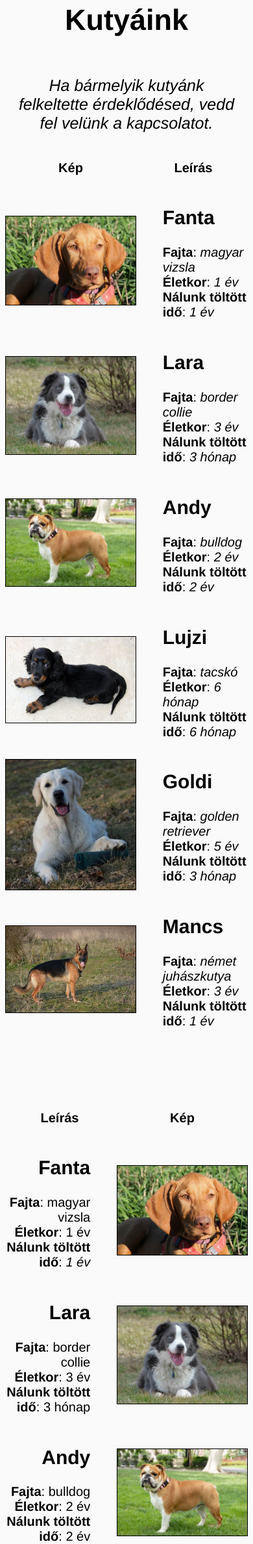
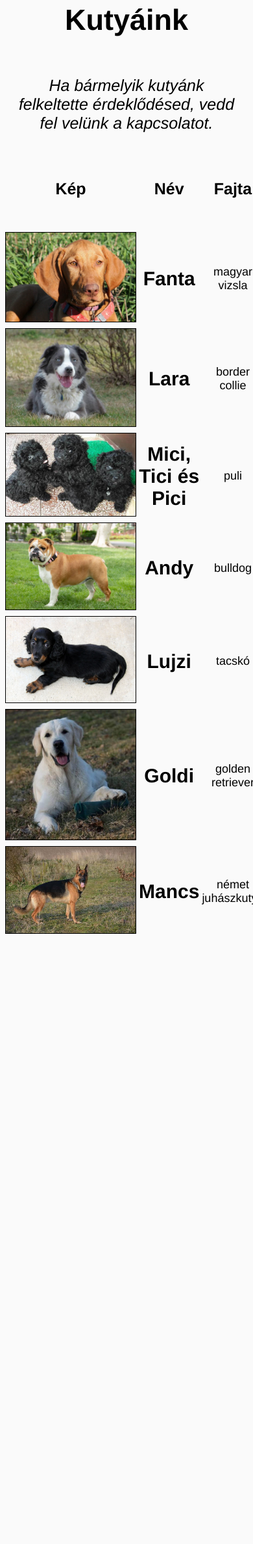
Before and after one commit to martin-nandor-csikos/Webterv, a PHP site: page /kutyaink.html in a window 390 px wide. Shown: the part 632-3008 px from the top of the page at 65% size. After the commit the page ends 2069 px from the top, so only its background shows below. Run offline with PHP 8.4, Linux system fonts and the light colour scheme.

Commit message:
fixed kutyaink and added responsivity

```diff
--- a/kutyaink.html
+++ b/kutyaink.html
@@ -51,176 +51,62 @@
         <i>Ha bármelyik kutyánk felkeltette érdeklődésed, vedd fel velünk a kapcsolatot.</i>
 
         <div id="tablazatok">
-            <table id="kutyaktablazatBal">
+            <table id="kutyaktablazat">
                 <tr>
-                    <th id="kepBal">Kép</th>
-                    <th id="leirasBal">Leírás</th>
+                    <th id="kep">Kép</th>
+                    <th id="nev">Név</th>
+                    <th id="fajta">Fajta</th>
+                    <th id="eletkor">Életkor</th>
+                    <th id="ido">Nálunk töltött idő</th>
                 </tr>
                 <tr>
-                    <td headers="kepBal"><img src="img/magyar_vizsla.jpg" alt="vizsla"></td>
-                    <td headers="leirasBal" class="leiras">
-                        <h2>Fanta</h2>
-                        <p>
-                            <strong>Fajta</strong>: <em>magyar vizsla</em>
-                            <br>
-                            <strong>Életkor</strong>: <em>1 év</em>
-                            <br>
-                            <strong>Nálunk töltött idő</strong>: <em>1 év</em>
-                        </p>
-                    </td>
+                    <td headers="kep"><img src="img/magyar_vizsla.jpg" alt="Vizsla"></td>
+                    <td headers="nev">Fanta</td>
+                    <td headers="fajta">magyar vizsla</td>
+                    <td headers="eletkor">1 év</td>
+                    <td headers="ido">1 év</td>
                 </tr>
                 <tr>
-                    <td headers="kepBal"><img src="img/border-collie-ezust.jpg" alt="bordercollie"></td>
-                    <td headers="leirasBal" class="leiras">
-                        <h2>Lara</h2>
-                        <p>
-                            <strong>Fajta</strong>: <em>border collie</em>
-                            <br>
-                            <strong>Életkor</strong>: <em>3 év</em>
-                            <br>
-                            <strong>Nálunk töltött idő</strong>:<em> 3 hónap</em>
-                        </p>
-                    </td>
-                </tr>
-
-                <tr>
-                    <td headers="kepBal"><img src="img/bulldog.jpg" alt="bulldog"></td>
-                    <td headers="leirasBal" class="leiras">
-                        <h2>Andy</h2>
-                        <p>
-                            <strong>Fajta</strong>:<em> bulldog</em>
-                            <br>
-                            <strong>Életkor</strong>: <em>2 év</em>
-                            <br>
-                            <strong>Nálunk töltött idő</strong>: <em>2 év</em>
-                        </p>
-                    </td>
+                    <td headers="kep"><img src="img/border-collie-ezust.jpg" alt="Border collie"></td>
+                    <td headers="nev">Lara</td>
+                    <td headers="fajta">border collie</td>
+                    <td headers="eletkor">3 év</td>
+                    <td headers="ido">3 hónap</td>
                 </tr>
                 <tr>
-                    <td headers="kepBal"><img src="img/tacsko.jpg" alt="tacsko"></td>
-                    <td headers="leirasBal" class="leiras">
-                        <h2>Lujzi</h2>
-                        <p>
-                            <strong>Fajta</strong>: <em>tacskó</em>
-                            <br>
-                            <strong>Életkor</strong>: <em>6 hónap</em>
-                            <br>
-                            <strong>Nálunk töltött idő</strong>: <em>6 hónap</em>
-                        </p>
-                    </td>
+                    <td headers="kep"><img src="img/puli_kolykok.jpg" alt="Puli"></td>
+                    <td headers="nev">Mici, Tici és Pici</td>
+                    <td headers="fajta">puli</td>
+                    <td headers="eletkor">4 hónap</td>
+                    <td headers="ido">2 hónap</td>
                 </tr>
                 <tr>
-                    <td headers="kepBal"><img src="img/golden_retriever.JPG" alt="goldenretriever"></td>
-                    <td headers="leirasBal" class="leiras">
-                        <h2>Goldi</h2>
-                        <p>
-                            <strong>Fajta</strong>: <em>golden retriever</em>
-                            <br>
-                            <strong>Életkor</strong>: <em>5 év</em>
-                            <br>
-                            <strong>Nálunk töltött idő</strong>: <em>3 hónap</em>
-                        </p>
-                    </td>
+                    <td headers="kep"><img src="img/bulldog.jpg" alt="Bulldog"></td>
+                    <td headers="nev">Andy</td>
+                    <td headers="fajta">bulldog</td>
+                    <td headers="eletkor">2 év</td>
+                    <td headers="ido">2 év</td>
                 </tr>
                 <tr>
-                    <td headers="kepBal"><img src="img/nemet_juhasz.jpg" alt="nemetjuhasz"></td>
-                    <td headers="leirasBal" class="leiras">
-                        <h2>Mancs</h2>
-                        <p>
-                            <strong>Fajta</strong>: <em>német juhászkutya</em>
-                            <br>
-                            <strong>Életkor</strong>:<em> 3 év</em>
-                            <br>
-                            <strong>Nálunk töltött idő</strong>: <em>1 év</em>
-                        </p>
-                    </td>
-                </tr>
-            </table>
-
-
-            <table id="kutyaktablazatJobb">
-                <tr>
-                    <th id="leirasJobb">Leírás</th>
-                    <th id="kepJobb">Kép</th>
+                    <td headers="kep"><img src="img/tacsko.jpg" alt="Tacskó"></td>
+                    <td headers="nev">Lujzi</td>
+                    <td headers="fajta">tacskó</td>
+                    <td headers="eletkor">6 hónap</td>
+                    <td headers="ido">6 hónap</td>
                 </tr>
                 <tr>
-                    <td headers="leirasJobb" class="leiras">
-                        <h2>Fanta</h2>
-                        <p>
-                            <strong>Fajta</strong>: magyar vizsla
-                            <br>
-                            <strong>Életkor</strong>: 1 év
-                            <br>
-                            <strong>Nálunk töltött idő</strong>: <em>1 év</em>
-                        </p>
-                    </td>
-                    <td headers="kepJobb"><img src="img/magyar_vizsla.jpg" alt="vizsla"></td>
+                    <td headers="kep"><img src="img/golden_retriever.JPG" alt="Golden retriever"></td>
+                    <td headers="nev">Goldi</td>
+                    <td headers="fajta">golden retriever</td>
+                    <td headers="eletkor">5 év</td>
+                    <td headers="ido">3 hónap</td>
                 </tr>
                 <tr>
-                    <td headers="leirasJobb" class="leiras">
-                        <h2>Lara</h2>
-                        <p>
-                            <strong>Fajta</strong>: border collie
-                            <br>
-                            <strong>Életkor</strong>: 3 év
-                            <br>
-                            <strong>Nálunk töltött idő</strong>: 3 hónap
-                        </p>
-                    </td>
-                    <td headers="kepJobb"><img src="img/border-collie-ezust.jpg" alt="bordercollie"></td>
-                </tr>
-
-                <tr>
-                    <td headers="leirasJobb" class="leiras">
-                        <h2>Andy</h2>
-                        <p>
-                            <strong>Fajta</strong>: bulldog
-                            <br>
-                            <strong>Életkor</strong>: 2 év
-                            <br>
-                            <strong>Nálunk töltött idő</strong>: 2 év
-                        </p>
-                    </td>
-                    <td headers="kepJobb"><img src="img/bulldog.jpg" alt="bulldog"></td>
-                </tr>
-                <tr>
-                    <td headers="leirasJobb" class="leiras">
-                        <h2>Lujzi</h2>
-                        <p>
-                            <strong>Fajta</strong>: tacskó
-                            <br>
-                            <strong>Életkor</strong>: 6 hónap
-                            <br>
-                            <strong>Nálunk töltött idő</strong>: 6 hónap
-                        </p>
-                    </td>
-                    <td headers="kepJobb"><img src="img/tacsko.jpg" alt="tacsko"></td>
-                </tr>
-                <tr>
-                    <td headers="leirasJobb" class="leiras">
-                        <h2>Goldi</h2>
-                        <p>
-                            <strong>Fajta</strong>: golden retriever
-                            <br>
-                            <strong>Életkor</strong>:5 év
-                            <br>
-                            <strong>Nálunk töltött idő</strong>: 3 hónap
-                        </p>
-                    </td>
-                    <td headers="kepJobb"><img src="img/golden_retriever.JPG" alt="goldenretriever"></td>
-                </tr>
-                <tr>
-                    <td headers="leirasJobb" class="leiras">
-                        <h2>Mancs</h2>
-                        <p>
-                            <strong>Fajta</strong>: német juhászkutya
-                            <br>
-                            <strong>Életkor</strong>: 3 év
-                            <br>
-                            <strong>Nálunk töltött idő</strong>: 1 év
-                        </p>
-                    </td>
-                    <td headers="kepJobb"><img src="img/nemet_juhasz.jpg" alt="nemetjuhasz"></td>
+                    <td headers="kep"><img src="img/nemet_juhasz.jpg" alt="Német juhász"></td>
+                    <td headers="nev">Mancs</td>
+                    <td headers="fajta">német juhászkutya</td>
+                    <td headers="eletkor">3 év</td>
+                    <td headers="ido">1 év</td>
                 </tr>
             </table>
         </div>
--- a/styles.css
+++ b/styles.css
@@ -784,23 +784,23 @@ a:visited {
     border: 1px solid black;
 }
 #tablazatok th {
-    font-size: 20px;
+    font-size: 25px;
     padding-bottom: 20px;
 }
-#kutyaktablazatJobb {
-    padding-left: 5%;
+#kutyaktablazat {
+    text-align: center;
 }
-#kutyaktablazatJobb .leiras {
-    text-align: right;
+#kutyaktablazat td {
+    width: 170px;
+
+    font-size: 18px;
 }
-.leiras {
-    font-size: 20px;
+#kutyaktablazat tr {
+    border: 1px solid black;
 }
-#kutyaktablazatBal .leiras {
-    padding-left: 1cm;
-}
-#kutyaktablazatJobb .leiras {
-    padding-right: 1cm;
+#kutyaktablazat td[headers="nev"] {
+    font-size: 30px;
+    font-weight: bold;
 }
 #kutyak i {
     display: flex;
@@ -823,15 +823,13 @@ a:visited {
     }
     #tablazatok {
         display: block;
+        overflow-x: auto;
     }
-    #kutyaktablazatJobb, #kutyaktablazatBal {
+    #kutyaktablazat {
         margin-left: 5px;
         margin-right: 5px;
         margin-bottom: 100px;
         padding-left: 0px;
-    }
-    #kutyaktablazatJobb {
-        float: right;
     }
     #kutyak img {
         width: 200px;
@@ -844,10 +842,7 @@ a:visited {
     }
     #tablazatok {
         display: block;
-    }
-    #kutyaktablazatJobb, #kutyaktablazatBal {
-        margin: auto;
-        margin-bottom: 100px;
+        overflow-x: auto;
     }
     #kutyak img {
         width: 250px;
@@ -862,7 +857,7 @@ a:visited {
     #tablazatok {
         display: flex;
     }
-    #kutyaktablazatJobb, #kutyaktablazatBal {
+    #kutyaktablazat {
         margin-bottom: 100px;
         margin-left: 20px;
         margin-right: 20px;
```
